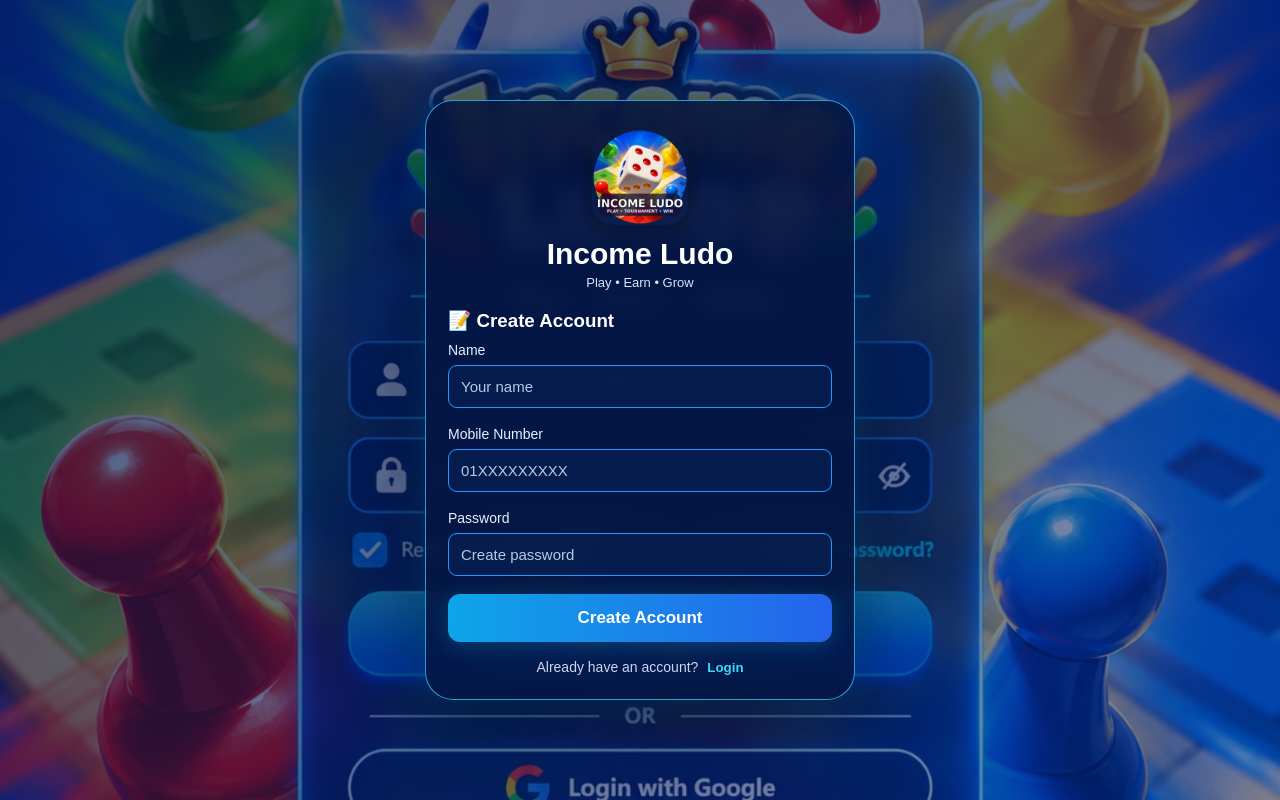
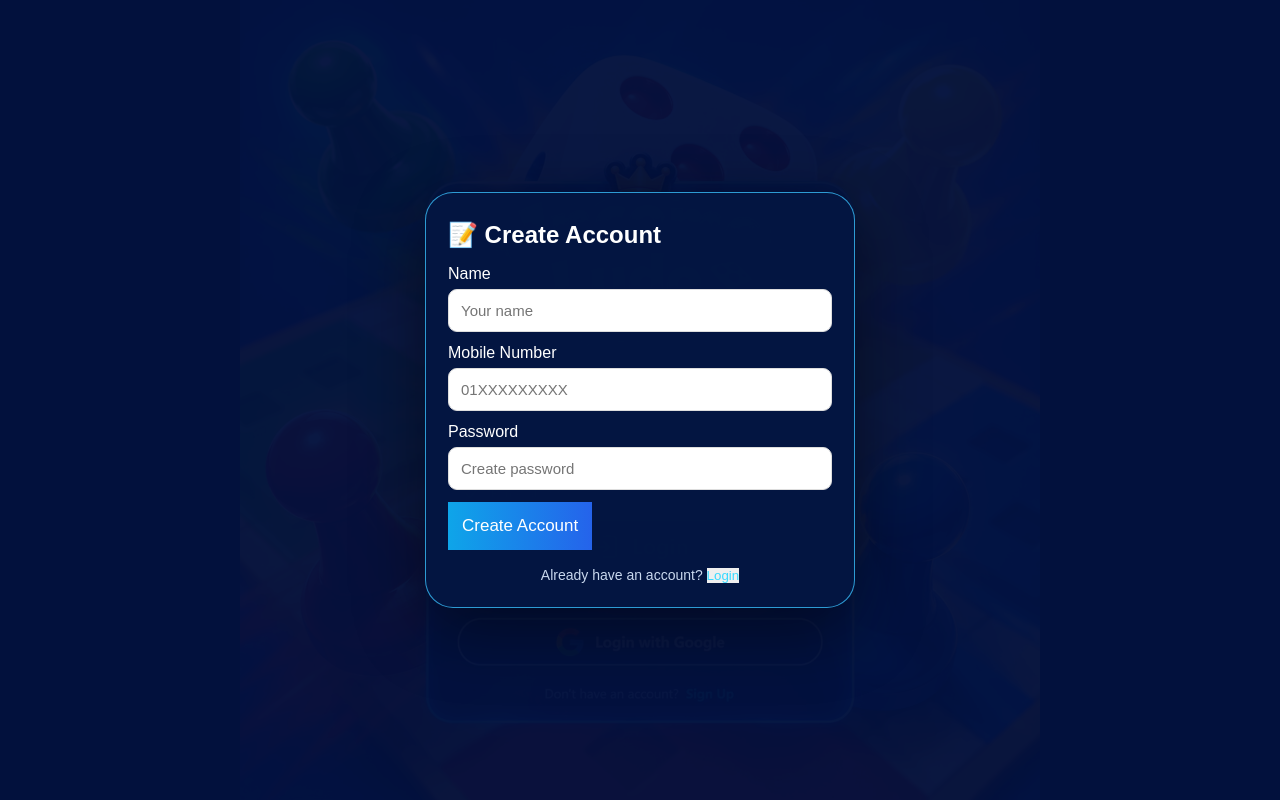
Before and after one commit to rakibahmedrana374-bot/Income-Ludo, a website: page index.html in a window 1280 px wide. Both pictures are taken after a click on the button "Sign Up". Drawn offline with Linux system fonts and the light colour scheme.

Commit message:
Add files via upload

```diff
--- a/index.html
+++ b/index.html
@@ -57,65 +57,76 @@ display:flex;justify-content:space-around;padding:9px 0;z-index:10
 .success{color:#16a34a}
 
 .brand-header{padding:12px 16px}
-.brand-row{display:flex;align-items:center;gap:12px}
-.brand-logo{width:58px;height:58px;border-radius:50%;object-fit:cover;box-shadow:0 3px 12px #00000030}
 .brand-row h1{font-size:23px}
 
-/* AUTH / LOGIN GATE */
-.auth-screen{min-height:100vh;width:100%;display:flex;align-items:center;justify-content:center;padding:20px;background:#07133d url("./login-background.jpg?v=3") center/cover no-repeat fixed;position:fixed;inset:0;z-index:9999;overflow:auto}
-.auth-screen:before{content:"";position:absolute;inset:0;background:linear-gradient(135deg,rgba(3,18,70,.72),rgba(3,35,105,.50))}
-.auth-card{position:relative;width:min(430px,100%);padding:28px 22px 24px;border:1px solid rgba(56,189,248,.8);border-radius:28px;background:rgba(4,22,66,.86);box-shadow:0 20px 70px rgba(0,0,0,.45),0 0 35px rgba(14,165,233,.25);backdrop-filter:blur(10px);color:#fff}
-.auth-brand{text-align:center;margin-bottom:20px}.auth-brand img{width:96px;height:96px;border-radius:22px;object-fit:cover;box-shadow:0 8px 25px rgba(0,0,0,.35);margin-bottom:8px}.auth-brand h1{font-size:30px;margin:0 0 4px}.auth-brand p{font-size:13px;color:#cfe8ff}
-.auth-card label{display:block;margin-top:10px;color:#e5f2ff;font-size:14px}.auth-card input{background:rgba(7,30,80,.86);color:#fff;border:1px solid #2299ff;margin:7px 0 8px}.auth-card input::placeholder{color:#b6cae6}
-.auth-btn{width:100%;padding:14px;margin-top:10px;border-radius:12px;background:linear-gradient(90deg,#0ea5e9,#2563eb);color:#fff;font-weight:700;font-size:17px;box-shadow:0 5px 20px rgba(14,165,233,.25)}
-.auth-switch{text-align:center;margin-top:17px;font-size:14px;color:#c9d8ee}.auth-switch button{background:none;color:#38d9ff;font-weight:700;margin-left:5px}
-.app{display:none}
-.auth-screen{position:relative!important;inset:auto!important;z-index:1!important;min-height:100vh}
-.auth-error,.auth-success{padding:10px;border-radius:9px;font-size:13px;margin:10px 0;display:none}.auth-error{background:rgba(220,38,38,.16);border:1px solid rgba(248,113,113,.5);color:#fecaca}.auth-success{background:rgba(22,163,74,.16);border:1px solid rgba(74,222,128,.5);color:#bbf7d0}
+/* AUTH / LOGIN GATE — visual matched to the supplied Income Ludo login artwork */
+body.auth-lock{overflow:hidden;background:#06194f}
+.app{display:none!important}
+.auth-screen{position:fixed!important;inset:0!important;width:100vw;height:100vh;min-height:100vh;display:block!important;padding:0!important;overflow:hidden;z-index:99999;background:#06194f}
+.auth-screen:before{display:none!important}
+.auth-card{position:absolute!important;inset:0!important;width:100%!important;height:100%!important;padding:0!important;margin:0!important;border:0!important;border-radius:0!important;background:transparent!important;box-shadow:none!important;backdrop-filter:none!important;color:#fff!important}
+.auth-card:before{content:"";position:absolute;inset:0;background-image:url("./login-background.jpg");background-position:center;background-repeat:no-repeat;background-size:auto 100%;background-color:#06194f;z-index:0}
+.auth-brand{display:none!important}
+#loginBox{position:absolute;inset:0;z-index:2;display:block!important}
+#loginBox > h3{display:none!important}
+#loginBox label{position:absolute;left:-9999px}
+#loginBox input{position:absolute;margin:0;padding:0 18px;border:0;outline:0;background:transparent;color:#fff;font-size:clamp(15px,2.3vh,22px);font-weight:500;z-index:3}
+#loginBox input::placeholder{color:rgba(255,255,255,.78)}
+#loginMobile{left:33.2%;top:36.85%;width:46.3%;height:5.2%}
+#loginPassword{left:33.2%;top:42.95%;width:46.3%;height:5.2%;padding-right:50px}
+#loginBox .auth-btn{position:absolute;left:33.1%;top:52.8%;width:46.6%;height:5.35%;margin:0;padding:0;background:transparent;box-shadow:none;border:0;color:transparent;font-size:0;z-index:4}
+#loginBox .auth-switch{position:absolute;left:67.2%;top:69.35%;width:12%;height:3%;margin:0;padding:0;background:transparent;color:transparent;font-size:0;z-index:5}
+#loginBox .auth-switch button{position:absolute;inset:0;margin:0;padding:0;background:transparent;color:transparent;border:0;font-size:0}
+#loginBox:after{content:"";position:absolute;left:33.1%;top:62.9%;width:46.6%;height:5.35%;z-index:4;cursor:pointer}
+#loginBox .remember-hit{position:absolute;left:34.0%;top:48.8%;width:4%;height:3.2%;z-index:5}
+#loginBox .forgot-hit{position:absolute;left:70.5%;top:48.6%;width:13%;height:3.5%;z-index:5;background:transparent;border:0}
+#loginBox .eye-hit{position:absolute;left:82.3%;top:42.7%;width:4.3%;height:5.8%;z-index:6;background:transparent;border:0}
+#loginBox .auth-error{position:absolute;left:33.2%;top:58.3%;width:46.3%;margin:0;padding:4px 8px;background:rgba(100,0,0,.72);border:1px solid rgba(255,150,150,.55);border-radius:7px;color:#ffd6d6;font-size:12px;z-index:10;text-align:center}
+#registerBox{position:absolute;inset:0;z-index:20;display:none!important}
+#registerBox:not(.hidden){display:flex!important;align-items:center;justify-content:center}
+#registerBox{background:rgba(3,17,61,.97)}
+#registerBox > *{max-width:430px}
+.auth-switch{color:#d8e9ff}
+.auth-switch button{color:#38d9ff}
+@media(max-height:700px){#loginBox input{font-size:14px}}
 </style>
 </head>
 
 <body>
 
-<!-- AUTHENTICATION GATE -->
+<!-- AUTHENTICATION GATE: the supplied login artwork is the visual layer; controls are transparent overlays. -->
 <div id="authScreen" class="auth-screen">
  <div class="auth-card">
-  <div class="auth-brand">
-   <img src="./income-ludo-logo.png?v=3" alt="Income Ludo">
-   <h1>Income Ludo</h1><p>Play • Earn • Grow</p>
-  </div>
   <div id="loginBox">
-   <h3 style="margin-bottom:10px">🔐 Login</h3>
-   <label>Mobile Number</label><input id="loginMobile" type="tel" placeholder="01XXXXXXXXX" autocomplete="username">
-   <label>Password</label><input id="loginPassword" type="password" placeholder="Password" autocomplete="current-password">
+   <input id="loginMobile" type="tel" placeholder="Username or Email" autocomplete="username">
+   <input id="loginPassword" type="password" placeholder="Password" autocomplete="current-password">
+   <button class="remember-hit" type="button" aria-label="Remember me" onclick="this.classList.toggle('on')"></button>
+   <button class="forgot-hit" type="button" aria-label="Forgot Password" onclick="alert('Password reset system can be connected from the backend.')"></button>
+   <button class="eye-hit" type="button" aria-label="Show password" onclick="togglePassword()"></button>
    <div id="loginError" class="auth-error"></div>
-   <button class="auth-btn" onclick="loginUser()">Login</button>
-   <div class="auth-switch">Don't have an account? <button type="button" onclick="showAuth('register')">Sign Up</button></div>
+   <button class="auth-btn" onclick="loginUser()" aria-label="Login">Login</button>
+   <div class="auth-switch"><button type="button" onclick="showAuth('register')" aria-label="Sign Up">Sign Up</button></div>
   </div>
   <div id="registerBox" class="hidden">
-   <h3 style="margin-bottom:10px">📝 Create Account</h3>
-   <label>Name</label><input id="registerName" type="text" placeholder="Your name" autocomplete="name">
-   <label>Mobile Number</label><input id="registerMobile" type="tel" placeholder="01XXXXXXXXX" autocomplete="tel">
-   <label>Password</label><input id="registerPassword" type="password" placeholder="Create password" autocomplete="new-password">
-   <div id="registerError" class="auth-error"></div>
-   <div id="registerSuccess" class="auth-success"></div>
-   <button class="auth-btn" onclick="registerUser()">Create Account</button>
-   <div class="auth-switch">Already have an account? <button type="button" onclick="showAuth('login')">Login</button></div>
+   <div style="width:min(430px,92vw);padding:28px 22px 24px;border:1px solid rgba(56,189,248,.8);border-radius:28px;background:rgba(4,22,66,.96);box-shadow:0 20px 70px rgba(0,0,0,.45);color:#fff">
+    <h3 style="font-size:24px;margin-bottom:16px">📝 Create Account</h3>
+    <label>Name</label><input id="registerName" type="text" placeholder="Your name" autocomplete="name">
+    <label>Mobile Number</label><input id="registerMobile" type="tel" placeholder="01XXXXXXXXX" autocomplete="tel">
+    <label>Password</label><input id="registerPassword" type="password" placeholder="Create password" autocomplete="new-password">
+    <div id="registerError" class="auth-error" style="position:static;display:none"></div>
+    <div id="registerSuccess" class="auth-success" style="display:none"></div>
+    <button class="auth-btn" style="position:static;height:auto;color:#fff;font-size:17px;background:linear-gradient(90deg,#0ea5e9,#2563eb);padding:14px" onclick="registerUser()">Create Account</button>
+    <div class="auth-switch" style="position:static;width:auto;height:auto;margin-top:17px;color:#c9d8ee;font-size:14px;text-align:center">Already have an account? <button type="button" onclick="showAuth('login')">Login</button></div>
+   </div>
   </div>
  </div>
 </div>
 
-
 <div class="app">
 
 <header class="brand-header">
-<div class="brand-row">
-<img class="brand-logo" src="./income-ludo-logo.png?v=3" alt="Income Ludo">
-<div>
 <h1>Income Ludo</h1>
 <p>লুডু খেলুন • Tournament খেলুন • Win করুন</p>
-</div>
-</div>
 </header>
 
 <!-- HOME -->
@@ -325,9 +336,11 @@ const API_BASE = "https://yourdomain.com/api";
 
 
 /* AUTHENTICATION GATE */
-function setAuthVisible(show){const e=document.getElementById("authScreen"),a=document.querySelector(".app");if(e)e.style.display=show?"flex":"none";if(a)a.style.display=show?"none":"block";document.body.style.overflow=show?"auto":"auto";}
-function showAuth(mode){document.getElementById("loginBox").classList.toggle("hidden",mode!=="login");document.getElementById("registerBox").classList.toggle("hidden",mode!=="register");authMessage("loginError","");authMessage("registerError","");}
+function setAuthVisible(show){const e=document.getElementById("authScreen"),a=document.querySelector(".app");if(e)e.style.display=show?"block":"none";if(a)a.style.display=show?"none":"block";document.body.classList.toggle("auth-lock",show);document.body.style.overflow=show?"hidden":"auto";}
+function showAuth(mode){document.getElementById("loginBox").style.display=mode==="login"?"block":"none";document.getElementById("registerBox").classList.toggle("hidden",mode!=="register");authMessage("loginError","");authMessage("registerError","");}
 function authMessage(id,msg){const e=document.getElementById(id);if(e){e.innerText=msg;e.style.display=msg?"block":"none";}}
+
+function togglePassword(){const e=document.getElementById("loginPassword");if(e)e.type=e.type==="password"?"text":"password";}
 async function loginUser(){
  const mobile=document.getElementById("loginMobile").value.trim(),password=document.getElementById("loginPassword").value;
  if(!mobile||!password){authMessage("loginError","Mobile number ও password দিন");return;}
```
